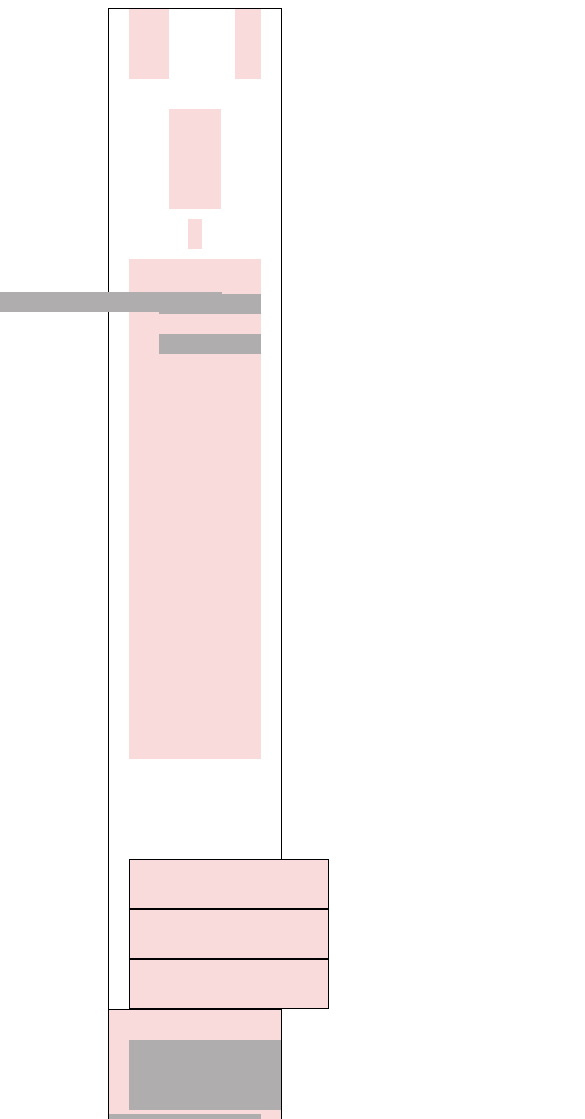
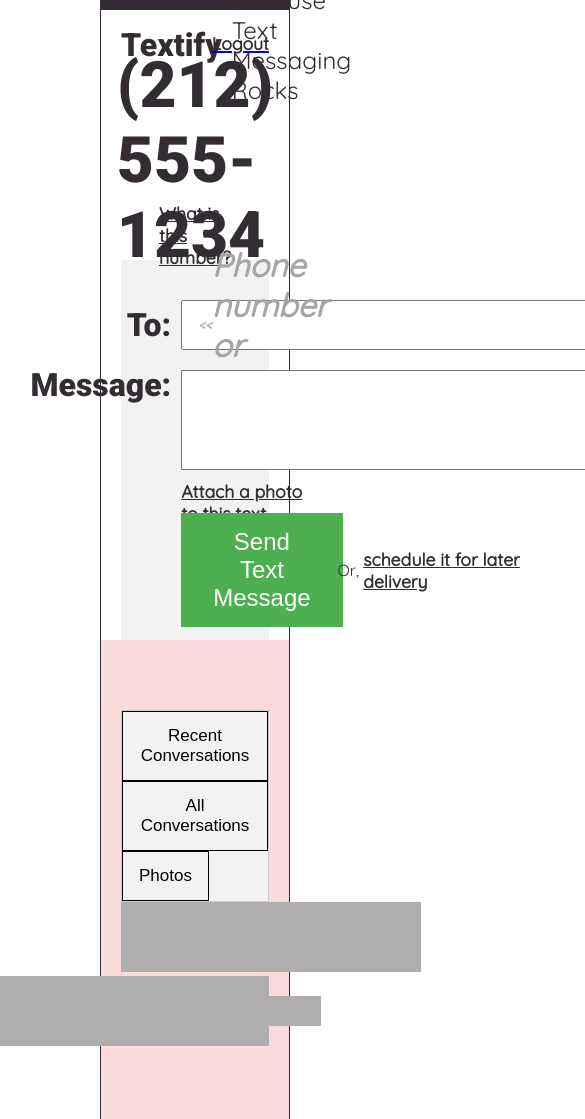
Before and after one commit to othnielalexander/Assignment-2, a plain HTML site: page index.html in a window 390 px wide. Shown: the top 1119 px of the page, 585 px wide, since content can reach past the window. Drawn offline with Linux system fonts and the light colour scheme.

Commit message:
Fin top section - Non responsive

```diff
--- a/index.html
+++ b/index.html
@@ -3,57 +3,95 @@
   <head>
     <meta charset="UTF-8" />
     <meta name="viewport" content="width=device-width, initial-scale=1.0" />
+    <link
+      href="https://fonts.googleapis.com/css2?family=Quicksand&display=swap"
+      rel="stylesheet"
+    />
+    <link
+      href="https://fonts.googleapis.com/css2?family=Roboto:wght@900&display=swap"
+      rel="stylesheet"
+    />
     <link rel="stylesheet" href="styles.css" />
-    <title>Assignment 1</title>
+    <title>Assignment 2</title>
   </head>
   <body>
-    <div class="border-box">
-      <div class="top-header-row">
-        <div class="rectangle-1"></div>
-        <div class="rectangle-2"></div>
+    <div class="container">
+      <section class="border-box">
+        <header>
+          <div class="site-title">
+            <strong class="main-title-left">Textify</strong>
+            <p class="main-title-subtitle">Because Text Messaging Rocks</p>
           </div>
+          <nav>
+            <ul>
+              <li>
+                <a href="#"><strong class="all-links">Logout</strong></a>
+              </li>
+            </ul>
+          </nav>
+        </header>
 
-      <div class="row-2">
-        <div class="rectangle-r2"></div>
-        <div class="rectangle-r3"></div>
+        <div class="number-row2">
+          <div class="box-r2">(212) 555-1234</div>
+          <div class="box-r3">
+            <a class="all-links" href="#">What is this number?</a>
+          </div>
         </div>
 
         <div class="row-4">
-        <div class="container-r4">
-          <div class="col1">
-            <div class="grid-item"></div>
-            <div class="grid-item" style="margin-top: 5px;"></div>
+          <div class="row4-row1">
+            <div class="row-col-title">To:</div>
+            <div class="row1-col-2">
+              <input
+                class="fill-width-text-box-1"
+                type="text"
+                name="myText"
+                selectBoxOptions="Canada;Denmark;Finland;Germany;Mexico"
+              />
             </div>
-          <div class="col2">
-            <div class="grid-item-col1-1"></div>
-            <div class="col2-r">
-              <div class="grid-item-col1-2"></div>
-              <div class="grid-item-col1-3"></div>
-            </div>
-          </div>
-          <div class="col3">
-            <div class="grid-item-col3"></div>
-          </div>
-        </div>
-        <div class="row-c2-r4">
-          <div class="grid-item-col3-r4"></div>
-          <div class="grid-item-col4-r4"></div>
+            <div class="row1-col-3">
+              <span class="small-brackets">&lt;&lt;</span>Phone number or name
             </div>
           </div>
 
-      <div class="row-5">
-        <div class="col-r5-left">
-          <div class="box"></div>
-          <div class="box"></div>
-          <div class="box"></div>
+          <div class="row4-row2">
+            <div class="row-col-title">Message:</div>
+            <div class="row2-col-2">
+              <div class="row2-col-2-r1">
+                <textarea
+                  class="message"
+                  name="message"
+                  id="message"
+                  cols="30"
+                  rows="6"
+                ></textarea>
               </div>
-        <div class="col-r5-right">
-          <div class="box-right"></div>
+              <div class="row2-col-2-r2">
+                <a class="all-links" href="#"
+                  >Attach a photo to this text message</a
+                >
+              </div>
+              <div class="row3-col-2-r3">
+                <div class="row3-col-2-r3-c1">
+                  <button class="button-row3">Send Text Message</button>
+                </div>
+                <div class="row3-col-2-r3-c2">
+                  Or,&nbsp;<a class="all-links" href="#">
+                    schedule it for later delivery</a
+                  >
                 </div>
               </div>
             </div>
+          </div>
+        </div>
+      </section>
 
-    <div class="border-box-2">
+      <section class="border-box-2">
+        <div class="tab">
+          <button class="tablinks">Recent Conversations</button>
+          <button class="tablinks">All Conversations</button>
+          <button class="tablinks">Photos</button>
+        </div>
         <div class="top-header-row-2">
           <div class="rectangle-1-2"></div>
           <div class="rectangle-2-2"></div>
@@ -81,6 +119,7 @@
           <div class="content5-col1-row1"></div>
           <div class="content5-col1-row2"></div>
         </div>
+      </section>
     </div>
     <footer>
       <div class="final-left"></div>
--- a/styles.css
+++ b/styles.css
@@ -2,17 +2,46 @@
   box-sizing: border-box;
 }
 
+body {
+  margin: 0px;
+  font-size: 16px;
+  font-family: "Quicksand", sans-serif;
+  color: #332d33;
+}
+
+.container {
+  border: 1px solid #332b33;
+  margin: 0px 100px;
+  position: relative;
+  border-top-width: 10px;
+}
+
 .border-box {
-  position: relative;
-  margin: 1% auto;
   background-color: #fff;
-  border: 1px solid black;
-  margin: 0px 100px;
   padding: 0px 20px;
 }
 
+/* =============
+Universal Custom Css Start
+================ */
+
+.all-links {
+  font-size: 1.1rem;
+  font-weight: bold;
+  color: #332d33;
+}
+
+/* =============
+Universal Custom Css END
+================ */
+
 /* Section 1 */
 /* row 1 */
+
+header {
+  display: flex;
+  justify-content: space-between;
+}
 
 .top-header-row {
   display: flex;
@@ -20,131 +49,237 @@
   flex-wrap: wrap;
 }
 
-.rectangle-1 {
+.site-title {
   height: 70px;
-  width: 30%;
-  background-color: #f9dbdb;
+  width: 40%;
+  font-size: 2rem;
+  display: flex;
+  align-items: center;
 }
 
-.rectangle-2 {
+.main-title-left {
+  padding-right: 10px;
+  font-family: "Roboto", sans-serif;
+  font-weight: bolder;
+}
+
+.main-title-subtitle {
+  font-family: "Quicksand", sans-serif;
+  font-weight: light;
+  font-size: 1.5rem;
+}
+
+.nav {
   height: 70px;
   width: 20%;
   background-color: #f9dbdb;
 }
 
+nav ul {
+  list-style: none;
+  padding: 0;
+  font-size: 1.25rem;
+}
+
 /* row 2 */
 
-.row-2 {
+.number-row2 {
   display: flex;
   flex-direction: column;
   justify-content: space-between;
 }
 
-.rectangle-r2 {
+.box-r2 {
   height: 100px;
   width: 40%;
-  background-color: #f9dbdb;
   margin: 0 auto;
   margin-top: 30px;
+  font-size: 4rem;
+  display: flex;
+  justify-content: center;
+  font-weight: bold;
+  font-family: "Roboto", sans-serif;
+  align-items: center;
 }
 
 /* row 3 */
 
-.rectangle-r3 {
+.box-r3 {
   height: 30px;
-  width: 10%;
-  background-color: #f9dbdb;
+  width: 15%;
   margin: 10px auto 10px auto;
+  display: flex;
+  justify-content: center;
+  align-items: center;
 }
 
 /* row 4 */
 
+/* Ultimate Parent */
 .row-4 {
-  background-color: #f9dbdb;
-  padding: 10px;
-  height: 500px;
-  overflow: hidden;
+  background-color: #f2f2f2;
+  padding: 40px;
+  height: 380px;
+  width: 100%;
 }
 
-.container-r4 {
-  display: inline-flex;
+/* First Row Parent */
+.row4-row1 {
+  display: flex;
+  align-items: center;
 }
 
-.col1 {
-  width: 300px;
-  overflow: hidden;
-  margin-top: 5px;
+/* First row child */
+.row-col-title {
+  display: flex;
+  width: 15%;
+  height: 30px;
+  font-size: 2rem;
+  font-family: "Roboto", sans-serif;
+  font-weight: bold;
+  justify-content: flex-end;
+  align-items: center;
 }
 
-.grid-item {
+.row1-col-2 {
+  display: flex;
+  width: 40%;
+  height: 50px;
+  padding: 0px 10px;
+}
+
+.fill-width-text-box-1 {
+  flex: 1;
+  font-size: 2rem;
+}
+
+.small-brackets {
+  font-size: small;
+}
+
+.row1-col-3 {
+  width: 40%;
+  height: 30px;
+  font-size: 2rem;
+  font-style: italic;
+  display: flex;
+  align-items: center;
+  font-weight: bold;
+  color: #a6a6a6;
+}
+
+/* Second Row Parent */
+
+.row4-row2 {
+  margin-top: 20px;
+  display: flex;
+}
+
+/* left Child Cols */
+.row2-col-1 {
+  background-color: #afadae;
+  width: 25%;
+  height: 30px;
+}
+
+/* right Parent cols PARENT */
+.row2-col-2 {
+  display: flex;
+  flex-direction: column;
+  align-content: flex-start;
+  padding: 0px 10px;
+  flex: 1;
+}
+
+/* the big box */
+.row2-col-2-r1 {
   background-color: #afadae;
   width: 100%;
-  height: 20px;
-  margin: 20px;
+  height: 100px;
+  display: flex;
 }
 
-.col2 {
-  width: 800px;
-  overflow: hidden;
-  margin: 20px 0px 0px 20px;
+.message {
+  flex: 1;
+  font-size: 1.5rem;
 }
 
-.grid-item-col1-1 {
-  background-color: #afadae;
-  width: 400px;
+/* the next small row after the big box */
+.row2-col-2-r2 {
+  margin-top: 10px;
+  width: 30%;
   height: 30px;
-  display: inline-block;
 }
 
-.grid-item-col1-2 {
-  background-color: #afadae;
-  width: 800px;
-  height: 200px;
-  margin-top: 10px;
+/* the last row PARENT */
+.row3-col-2-r3 {
+  margin-top: 20px;
+  display: flex;
+  align-content: flex-start;
+  align-items: center;
 }
 
-.grid-item-col1-3 {
-  background-color: #afadae;
-  width: 300px;
-  height: 30px;
-  margin-top: 10px;
+/* column 1 of last row */
+.row3-col-2-r3-c1 {
+  width: 30%;
+  height: 80px;
+  display: flex;
+  align-items: center;
 }
 
-.col3 {
-  position: absolute;
-  padding-right: 59px;
-  margin-top: 20px;
-  right: 0px;
+.button-row3 {
+  background-color: #4caf50; /* Green */
+  border: none;
+  color: white;
+  padding: 15px 32px;
+  text-align: center;
+  text-decoration: none;
+  display: inline-block;
+  font-size: 1.5rem;
+  cursor: pointer;
+  flex: 1;
 }
 
-.grid-item-col3 {
-  background-color: #afadae;
-  width: 370px;
-  height: 20px;
-  margin-top: 3px;
-}
-
-.row-c2-r4 {
-  margin-left: 320px;
-  margin-right: 20px;
-  display: inline-flex;
-}
-
-.grid-item-col3-r4 {
-  background-color: #afadae;
-  width: 300px;
-  height: 80px;
-  margin-top: 3px;
-}
-
-.grid-item-col4-r4 {
-  background-color: #afadae;
-  width: 300px;
-  height: 50px;
-  margin: 20px 20px;
+/* column 2 of last row */
+.row3-col-2-r3-c2 {
+  padding-left: 20px;
+  width: 45%;
+  height: 40px;
+  display: flex;
+  align-items: center;
 }
 
 /* row 5 */
+
+/* Tabs */
+
+.tab {
+  margin-top: 50px;
+  overflow: hidden;
+  border: 1px solid #ccc;
+  background-color: #f2f2f2;
+}
+
+.tab button {
+  background-color: inherit;
+  float: left;
+  border: 1px solid black;
+  outline: none;
+  cursor: pointer;
+  padding: 14px 16px;
+  transition: 0.3s;
+  font-size: 17px;
+}
+
+/* Change background color of buttons on hover */
+.tab button:hover {
+  background-color: #ddd;
+}
+
+/* Create an active/current tablink class */
+.tab button.active {
+  background-color: #ccc;
+}
 
 .row-5 {
   display: inline-flex;
@@ -162,7 +297,6 @@
 
 .box {
   margin: 0px 10px 0px 0px;
-  background-color: #f9dbdb;
   border: 1px solid black;
   width: 200px;
   height: 50px;
@@ -183,14 +317,10 @@
 /* top nav*/
 
 .border-box-2 {
-  position: relative;
-  margin: 1% auto;
   background-color: #f9dbdb;
-  border: 1px solid black;
   border-top: none;
-  margin: 0px 100px;
-  padding: 30px 20px 0px 20px;
-  overflow: hidden;
+  width: 100%;
+  padding: 20px 20px 0px 20px;
 }
 
 .rectangle-1-2 {
```
Lines whose indentation alone changed are shown as unchanged.
